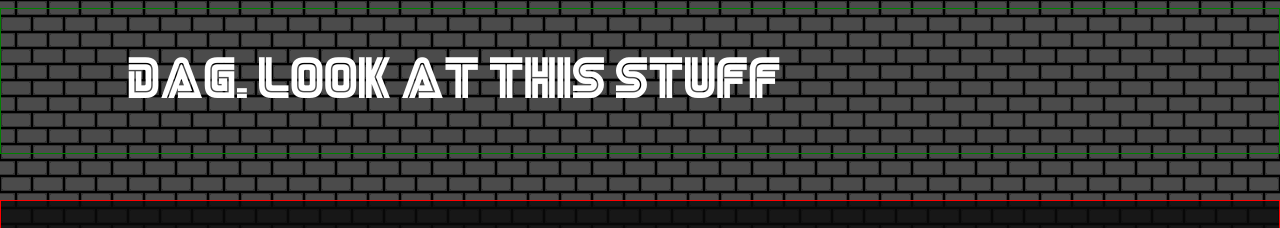
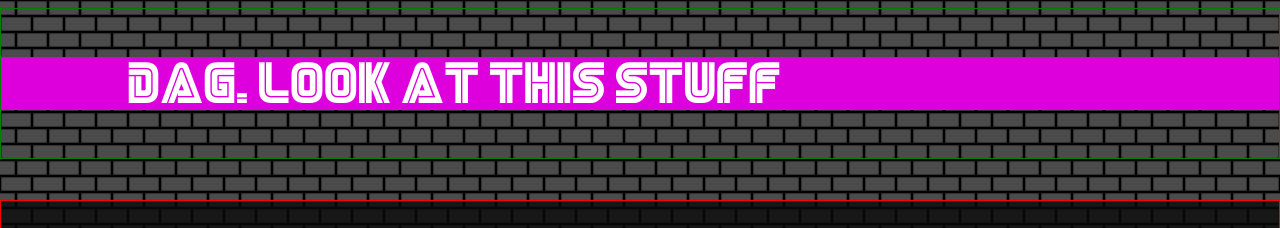
Before and after one commit to TorsvikVonClemson/TorsvikVonClemson.github.io, a plain HTML site: page rgg/EPMinus.html in a window 1280 px wide. Shown: the top 228 px of the page. Drawn offline with Linux system fonts and the light colour scheme.

Commit message:
Update EPMinus.html

```diff
--- a/rgg/EPMinus.html
+++ b/rgg/EPMinus.html
@@ -10,7 +10,7 @@
 </style>
   <link rel="stylesheet" href="EPPage.css">
   <div class="title">
-    <p>Dag.   Look   at   this   stuff</p>
+    <p class="top">Dag.   Look   at   this   stuff</p>
   </div>
 </head>
 <body background= "https://torsvikvonclemson.github.io/Brick.png">
```
